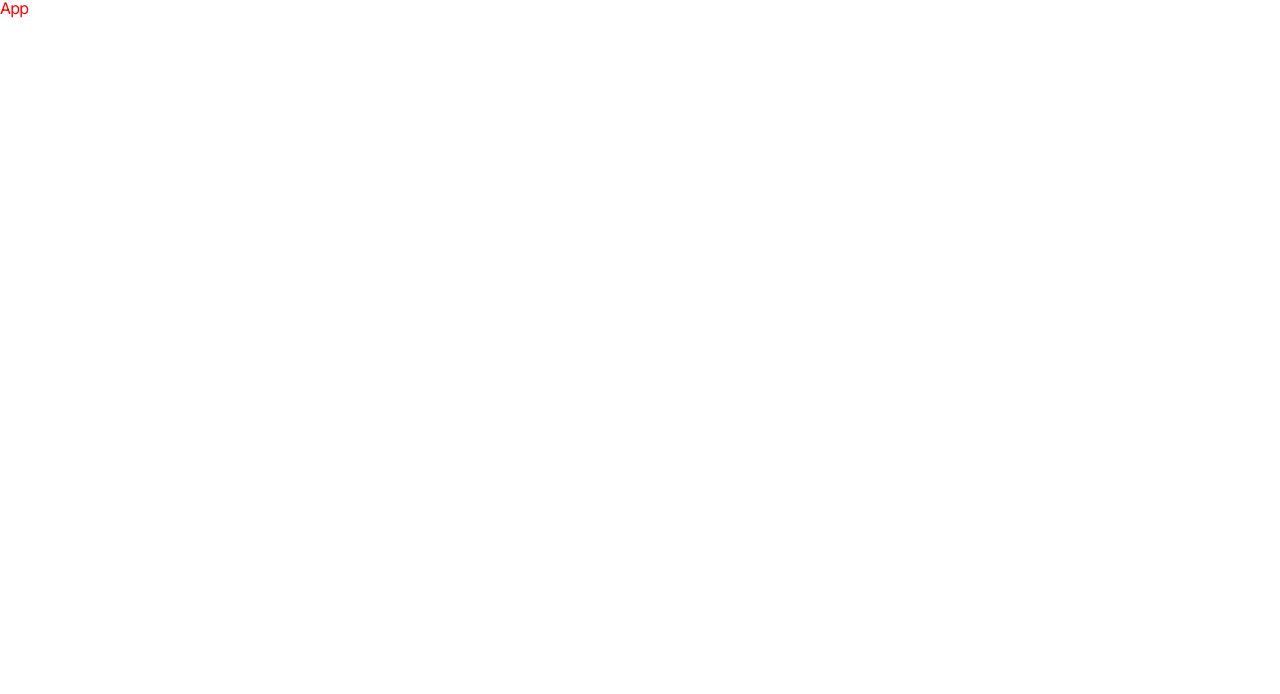
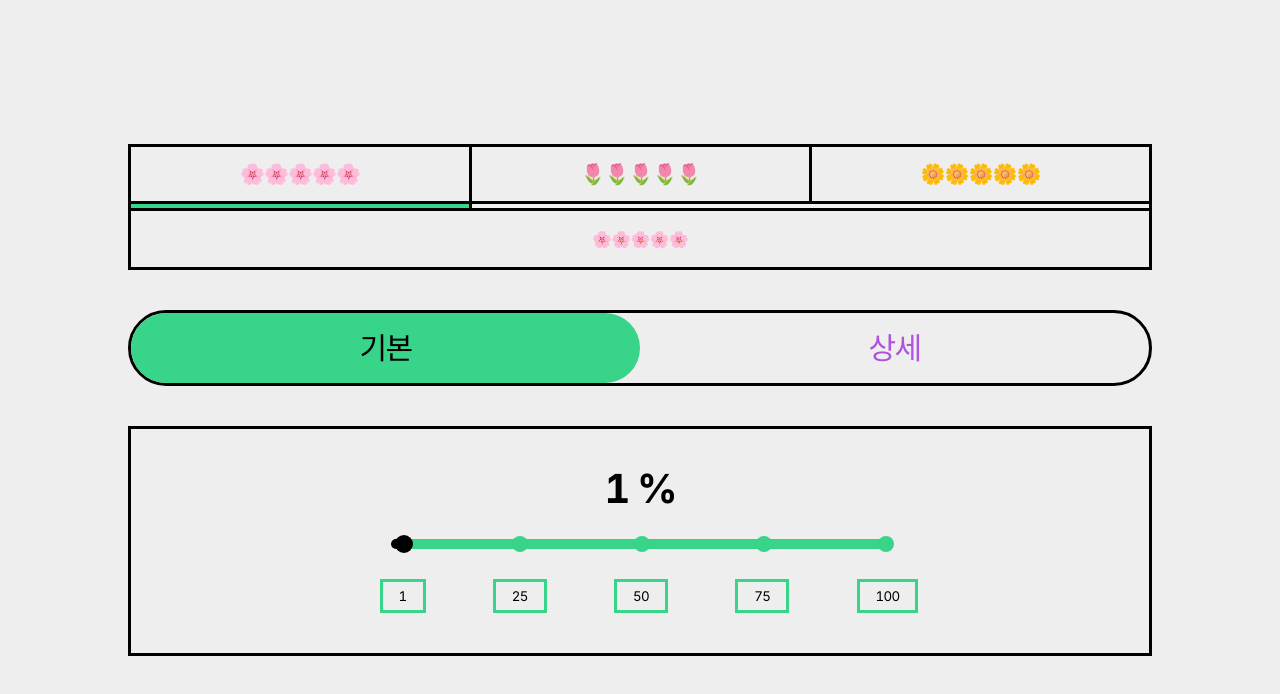
Before and after one commit to hamkke/asasas, a React (Create React App) app: page / in a window 1280 px wide. Shown: the top 694 px of the page. Built offline with nearby package versions, Linux system fonts and the light colour scheme.

Commit message:
✨  Tab, Toggle, Slider 만듦

```diff
--- /dev/null
+++ b/src/components/Slider.tsx
@@ -0,0 +1,59 @@
+import { useState, MouseEvent, ChangeEvent } from 'react'
+import styles from './slider.module.scss'
+import cx from 'classnames'
+
+const RANGE = [1, 25, 50, 75, 100]
+
+const Slider = () => {
+  const [ratio, setRatio] = useState(1)
+
+  const handleRange = (e: ChangeEvent<HTMLInputElement>) => {
+    setRatio(e.currentTarget.valueAsNumber)
+  }
+
+  const handleBtn = (e: MouseEvent<HTMLButtonElement>) => {
+    setRatio(Number(e.currentTarget.value))
+  }
+
+  const handleBG = (idx: number) => {
+    return ratio > 25 * idx ? 'black' : ''
+  }
+
+  return (
+    <div className={styles.sliderWrap}>
+      <h1>{ratio} %</h1>
+      <div className={styles.barWrap}>
+        <div
+          className={styles.bar}
+          style={{
+            width: '100%',
+            backgroundImage: `linear-gradient(to right,rgb(0 0 0) ${ratio + 0.5}%, rgb(56 212 136) ${ratio}%)`,
+          }}
+        />
+        {RANGE.map((item, idx) => {
+          const pointBtn = `pointbtn${item}`
+          return (
+            <div
+              className={cx(styles.pointDot, styles[pointBtn])}
+              key={item}
+              style={{ backgroundColor: handleBG(idx) }}
+            />
+          )
+        })}
+        <input type='range' min='0' max='100' value={ratio} onChange={handleRange} />
+      </div>
+      <div className={styles.numBtnWrap}>
+        {RANGE.map((item, idx) => {
+          const key = `button${idx}`
+          return (
+            <button key={key} type='button' className={styles.numBtn} onClick={handleBtn} value={item}>
+              {item}
+            </button>
+          )
+        })}
+      </div>
+    </div>
+  )
+}
+
+export default Slider
--- /dev/null
+++ b/src/components/Tab.tsx
@@ -0,0 +1,35 @@
+import { useState, MouseEvent } from 'react'
+import cx from 'classnames'
+import styles from './tab.module.scss'
+
+const TAPNAME = ['🌸🌸🌸🌸🌸', '🌷🌷🌷🌷🌷', '🌼🌼🌼🌼🌼']
+
+const Tab = () => {
+  const [nowTabIndex, setNomwTapIndex] = useState(0)
+  const LISTITEM = `list${nowTabIndex}`
+
+  const handleTap = (e: MouseEvent<HTMLButtonElement>) => {
+    setNomwTapIndex(Number(e.currentTarget.value))
+  }
+  return (
+    <div className={styles.tabWrap}>
+      <ul className={styles.listWrap}>
+        {TAPNAME.map((item, idx) => {
+          const key = `list-${idx}`
+          return (
+            <li key={key} className={styles.listItem}>
+              <button type='button' onClick={handleTap} value={idx}>
+                {item}
+              </button>
+            </li>
+          )
+        })}
+      </ul>
+      <div className={cx(styles.barWrap, styles[LISTITEM])} />
+
+      <div className={styles.textWrap}>{TAPNAME[nowTabIndex]}</div>
+    </div>
+  )
+}
+
+export default Tab
--- /dev/null
+++ b/src/components/Toggle.tsx
@@ -0,0 +1,15 @@
+import styles from './toggle.module.scss'
+
+const Toggle = () => {
+  return (
+    <div className={styles.toggleWrap}>
+      <input type='radio' name='pick' placeholder='sdsd' id='first' className={styles.first} defaultChecked />
+      <label htmlFor='first'>기본</label>
+      <input type='radio' name='pick' id='second' className={styles.second} />
+      <label htmlFor='second'>상세</label>
+      <span className={styles.switch} />
+    </div>
+  )
+}
+
+export default Toggle
--- /dev/null
+++ b/src/components/slider.module.scss
@@ -0,0 +1,92 @@
+@use '/src/styles/mixins/flexbox';
+@use '/src/styles/constants/colors';
+
+.sliderWrap {
+  display: flex;
+  flex-direction: column;
+  align-items: center;
+  width: 80%;
+  padding: 40px 10px;
+  margin-top: 5vh;
+  border: 3px solid colors.$BLACK;
+
+  & h1 {
+    font-size: 40px;
+    font-weight: bold;
+  }
+
+  .barWrap {
+    position: relative;
+    width: 50%;
+    margin: 30px 0;
+
+    .bar {
+      height: 10px;
+      border-radius: 10px;
+    }
+
+    input {
+      position: absolute;
+      top: 0;
+      left: 0;
+      z-index: 1;
+      width: 101%;
+      cursor: pointer;
+      background-color: transparent;
+    }
+
+    input[type='range']::-webkit-slider-thumb {
+      width: 18px;
+      height: 18px;
+      margin-top: -4px;
+      cursor: pointer;
+      background-color: colors.$BLACK;
+      -webkit-appearance: none;
+      border-radius: 10px;
+    }
+
+    .pointDot {
+      position: absolute;
+      top: -3px;
+      width: 16px;
+      height: 16px;
+      cursor: pointer;
+      background-color: colors.$MAIN;
+      border-radius: 10px;
+    }
+
+    .point {
+      &btn1 {
+        left: 1%;
+      }
+
+      &btn25 {
+        left: 24.3%;
+      }
+
+      &btn50 {
+        left: 48.7%;
+      }
+
+      &btn75 {
+        left: 73.2%;
+      }
+
+      &btn100 {
+        left: 97.6%;
+      }
+    }
+  }
+
+  .numBtnWrap {
+    display: flex;
+    justify-content: space-between;
+    width: 54%;
+    margin-left: 18px;
+
+    .numBtn {
+      padding: 6px 16px;
+      border: 3px solid colors.$MAIN;
+    }
+  }
+}
--- /dev/null
+++ b/src/components/tab.module.scss
@@ -0,0 +1,69 @@
+@use '/src/styles/constants/colors';
+@use '/src/styles/mixins/flexbox';
+
+.tabWrap {
+  width: 80%;
+  border: 3px solid colors.$BLACK;
+
+  .listWrap {
+    display: flex;
+
+    .listItem {
+      @include flexbox.flexbox(center, center);
+      width: 100%;
+      border-left: 3px solid colors.$BLACK;
+
+      &:first-child {
+        border-left: none;
+      }
+    }
+
+    & button {
+      padding: 15px 102px;
+      font-size: 20px;
+      color: rgb(4, 3, 3);
+    }
+  }
+
+  .barWrap {
+    position: relative;
+    width: 100%;
+    height: 10px;
+    border: 3px solid colors.$BLACK;
+    border-right: none;
+    border-left: none;
+    transition: all 0.3s;
+
+    &::after {
+      position: absolute;
+      height: 100%;
+      content: '';
+      background-color: colors.$MAIN;
+      transition: all 0.3s;
+    }
+
+    &.list0::after {
+      left: 0;
+      width: 33.5%;
+      border-right: 3px solid colors.$BLACK;
+    }
+
+    &.list1::after {
+      left: 33.2%;
+      width: 33.7%;
+      border-right: 3px solid colors.$BLACK;
+      border-left: 3px solid colors.$BLACK;
+    }
+
+    &.list2::after {
+      left: 66.6%;
+      width: 33.4%;
+      border-left: 3px solid colors.$BLACK;
+    }
+  }
+
+  .textWrap {
+    @include flexbox.flexbox(center, center);
+    padding: 20px;
+  }
+}
--- /dev/null
+++ b/src/components/toggle.module.scss
@@ -0,0 +1,46 @@
+@use '/src/styles/constants/colors';
+
+.toggleWrap {
+  position: relative;
+  display: flex;
+  width: 80%;
+  margin-top: 5vh;
+  text-align: center;
+  border: 3px solid colors.$BLACK;
+  border-radius: 50px;
+
+  label {
+    z-index: 1;
+    width: 50%;
+    padding: 20px;
+    font-size: 30px;
+    color: colors.$PURPLE;
+    cursor: pointer;
+  }
+
+  input:checked + label {
+    color: colors.$BLACK;
+  }
+
+  input {
+    display: none;
+  }
+
+  input.first:checked ~ .switch {
+    left: 0;
+  }
+
+  input.second:checked ~ .switch {
+    left: 50%;
+  }
+
+  .switch {
+    position: absolute;
+    top: 0;
+    width: 50%;
+    height: 100%;
+    background-color: colors.$MAIN;
+    border-radius: 50px;
+    transition: all 0.2s;
+  }
+}
--- a/src/routes/index.tsx
+++ b/src/routes/index.tsx
@@ -1,7 +1,17 @@
 import styles from './routes.module.scss'
 
+import Tab from 'components/Tab'
+import Toggle from 'components/Toggle'
+import Slider from 'components/Slider'
+
 const App = () => {
-  return <div className={styles.app}>App</div>
+  return (
+    <div className={styles.app}>
+      <Tab />
+      <Toggle />
+      <Slider />
+    </div>
+  )
 }
 
 export default App
--- a/src/routes/routes.module.scss
+++ b/src/routes/routes.module.scss
@@ -1,5 +1,10 @@
-@use '../styles/constants/colors';
+@use '/src/styles/mixins/flexbox';
+@use '/src/styles/constants/colors';
 
 .app {
-  color: red;
+  @include flexbox.flexbox(center, center);
+  flex-direction: column;
+  width: 100vw;
+  height: 100vh;
+  background-color: colors.$GRAYE;
 }
--- a/src/styles/constants/_colors.scss
+++ b/src/styles/constants/_colors.scss
@@ -1,4 +1,3 @@
-// Grayscale
 $WHITE: #ffffff;
 $BLACK: #000000;
 $GRAY2: #222222;
@@ -10,12 +9,11 @@ $GRAYE: #eeeeee;
 
 $TEXT_TITLE: #2d3c51;
 $PRIMARY: #007be9;
-$SECONDARY: #CAE9FF;
+$SECONDARY: #cae9ff;
 $TEXT_FOOTER: #a7afb7;
 $BG_FOOTER: #2d3d50;
-$BG_FOOTER2: #359EFC;
+$BG_FOOTER2: #359efc;
 
-// Chromatic
 $RED: #ff3b30;
 $ORANGE: #ff9500;
 $YELLOW: #ffcc00;
@@ -26,6 +24,4 @@ $INDIGO: #5856d6;
 $PURPLE: #af52de;
 $PINK: #ff2d55;
 
-$BIG_TITLE: #1f315b;
-$TASKS_TITLE: #8f99bf;
-$TASK_ITEM_TITLE: #4f566f;
+$MAIN: #38d489;
```
Also changed, not shown: stylelintrc.json (deleted, +0 -60 lines).
